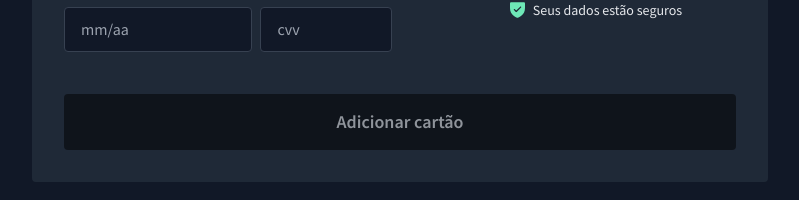
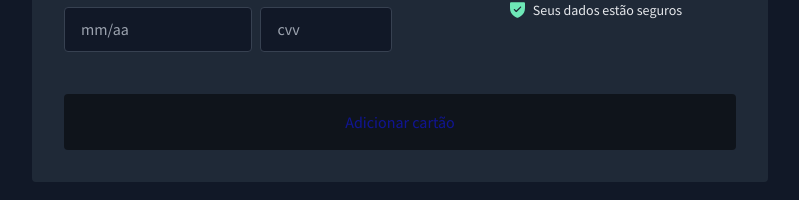
Before and after one commit to LeandroOliveiraZks/Finalizar-Comprar, a plain HTML site: page index.html in a window 1280 px wide. Shown: the part 440-640 px from the top of the page, without its empty margins (240-1039 px from the left). Drawn offline with nearby package versions, Linux system fonts and the light colour scheme.

Commit message:
Alterar link

```diff
--- a/index.html
+++ b/index.html
@@ -90,7 +90,7 @@
 
 										<div class="name-and-date">
 											<div id="card-user-name" class="name">(Seu nome)</div>
-											<div id="card-user-date" class="date">• • / • • • •</div>
+											<div id="card-user-date" class="date">• • / • • • • </div>
 										</div>
 									</div>
 								</div>
@@ -118,7 +118,9 @@
 					</div>
 				</div>
 
-				<button id="input-submit" type="submit" class="button-submit">Adicionar cartão</button>
+				<button id="input-submit" type="submit" class="button-submit" >
+					<a href="https://sucess-compra.vercel.app/" >Adicionar cartão</a></button>
+
 			</form>
 		</div>
 
```
